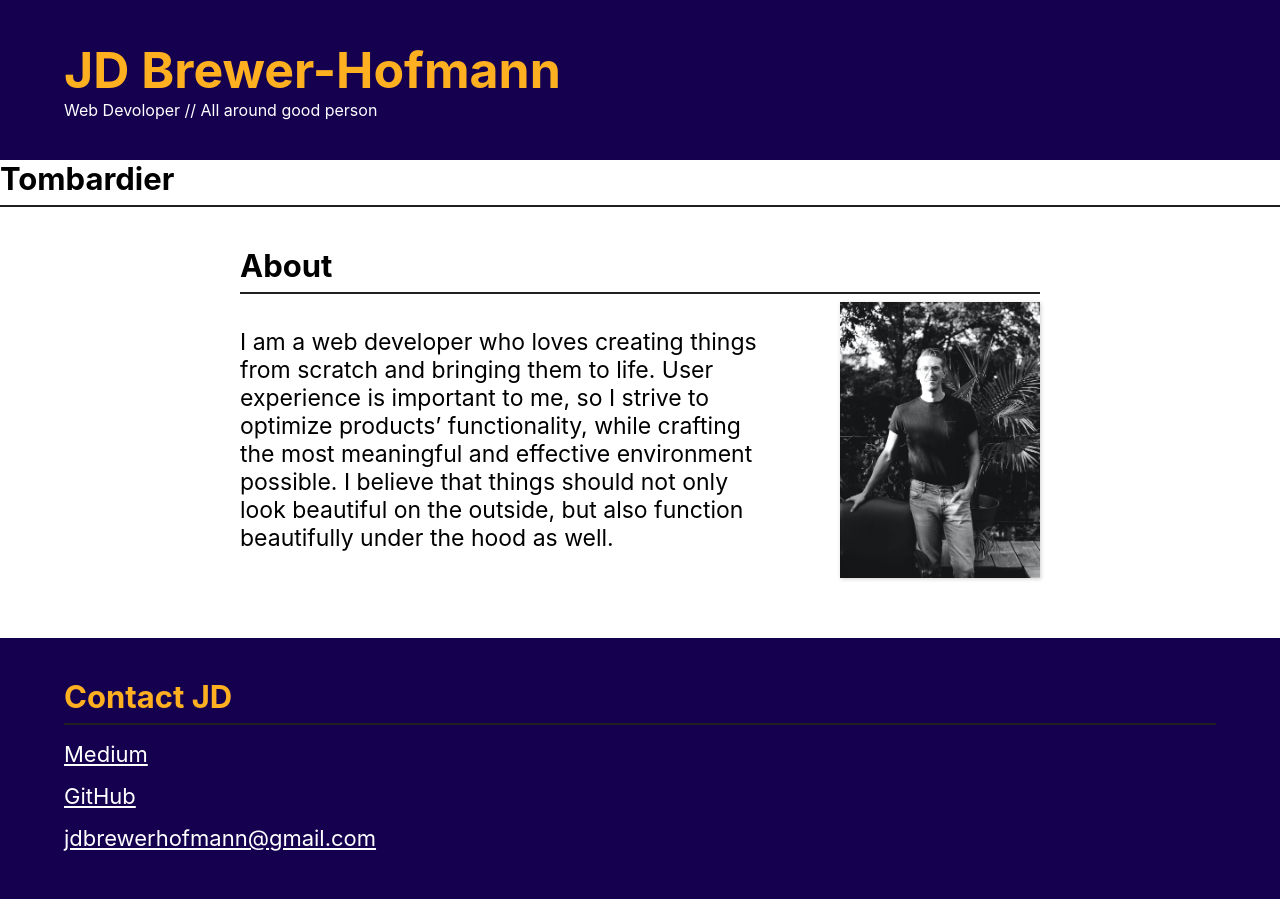
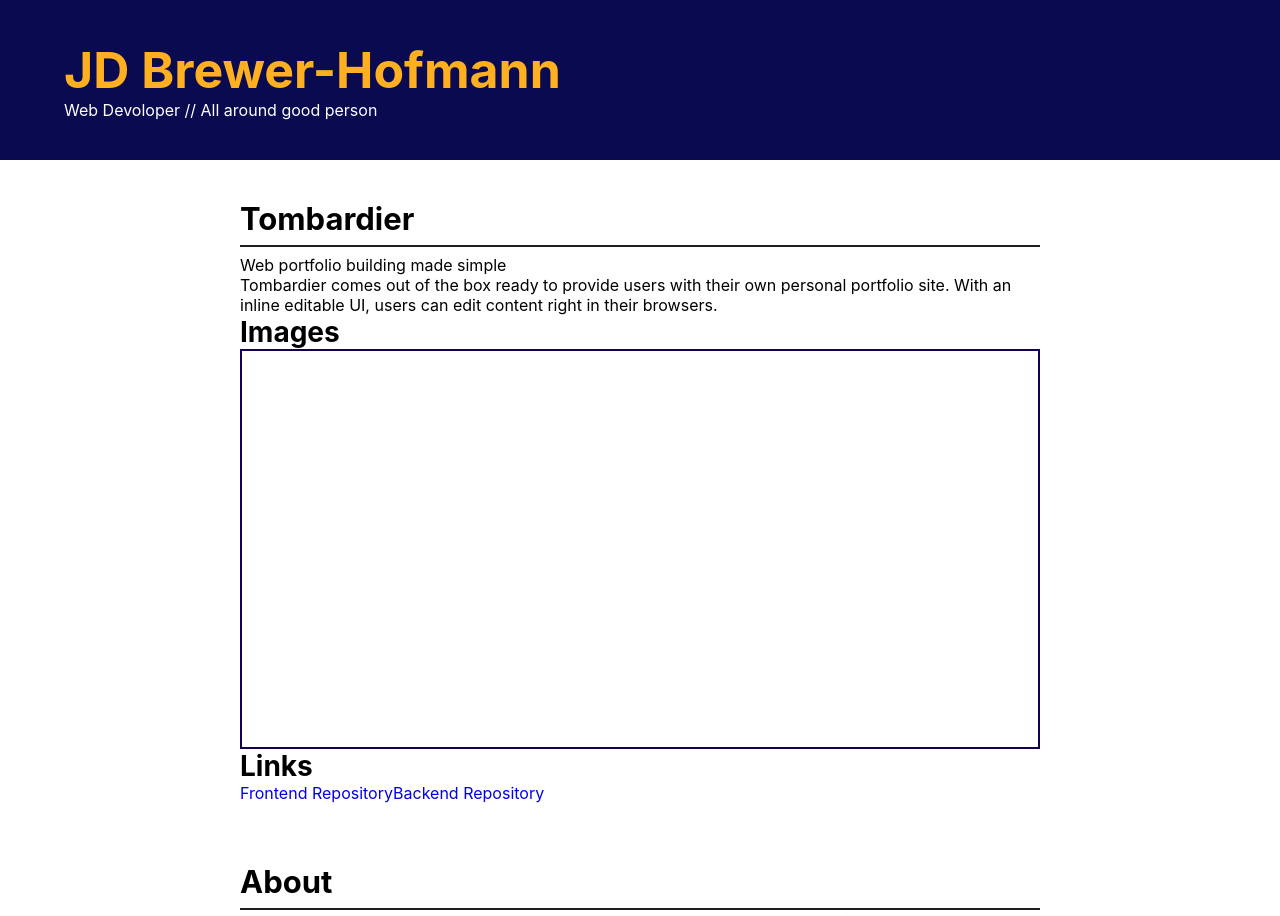
Before and after one commit to JDHofmann/portfolio-2020-frontend, a React (Create React App) app: page /tombardier in a window 1280 px wide. Shown: the top 916 px of the page. Built offline with nearby package versions, Linux system fonts and the light colour scheme.

Commit message:
more blue stuff

```diff
--- a/src/App.css
+++ b/src/App.css
@@ -10,6 +10,10 @@ body, div, h1, h2, h3, h4, h5, h6, p, ul, li, a {
 .dark {
   background: #202020;
   background: #150050;
+  background: #003366;
+  background: #002952;
+  background: #001a5a;
+  background: #0a0a50;
   color: #ffffff;
   color: #ffb020;
 }
@@ -85,6 +89,11 @@ h3 {
   background-position: center;
 }
 
+.image-container {
+  border: 2px solid #150050;
+  width: 100%;
+  height: 50vh;
+}
 
 .about {
   padding: 2.5vh 0;
@@ -103,7 +112,7 @@ h3 {
 }
 
 .about p {
-  font-size: calc(13px + (18 - 13) * ((100vw - 320px) / (800 - 320)));
+  font-size: calc(14px + (18 - 14) * ((100vw - 320px) / (800 - 320)));
   align-self: center;
   grid-column: 1/2;
   grid-row: 2/3;
@@ -131,7 +140,7 @@ h3 {
 }
 
 .footer h2 {
-  padding-bottom: 1vh;
+  border-color: #ffb020;
 }
 
 .footer a {
--- a/src/projects/Tombardier.js
+++ b/src/projects/Tombardier.js
@@ -2,8 +2,18 @@ import React from 'react'
 
 export const Tombardier = () => {
     return (
-        <div>
+        <div className="main content">
             <h2>Tombardier</h2>
+            <p>Web portfolio building made simple</p>
+            <p>Tombardier comes out of the box ready to provide users with their own personal portfolio site. With an inline editable UI, users can edit content right in their browsers.</p>
+            <h3>Images</h3>
+            <div className="image-container">
+            </div>
+            <div>
+                <h3>Links</h3>
+                <a href="https://github.com/JDHofmann/tombardier-frontend-dev">Frontend Repository</a>
+                <a href="https://github.com/JDHofmann/tombardier-bakendend-dev">Backend Repository</a>
+            </div>
         </div>
     )
 }
```
Also changed, not shown: 1 other file (tests, documents, lock files or other folders).
